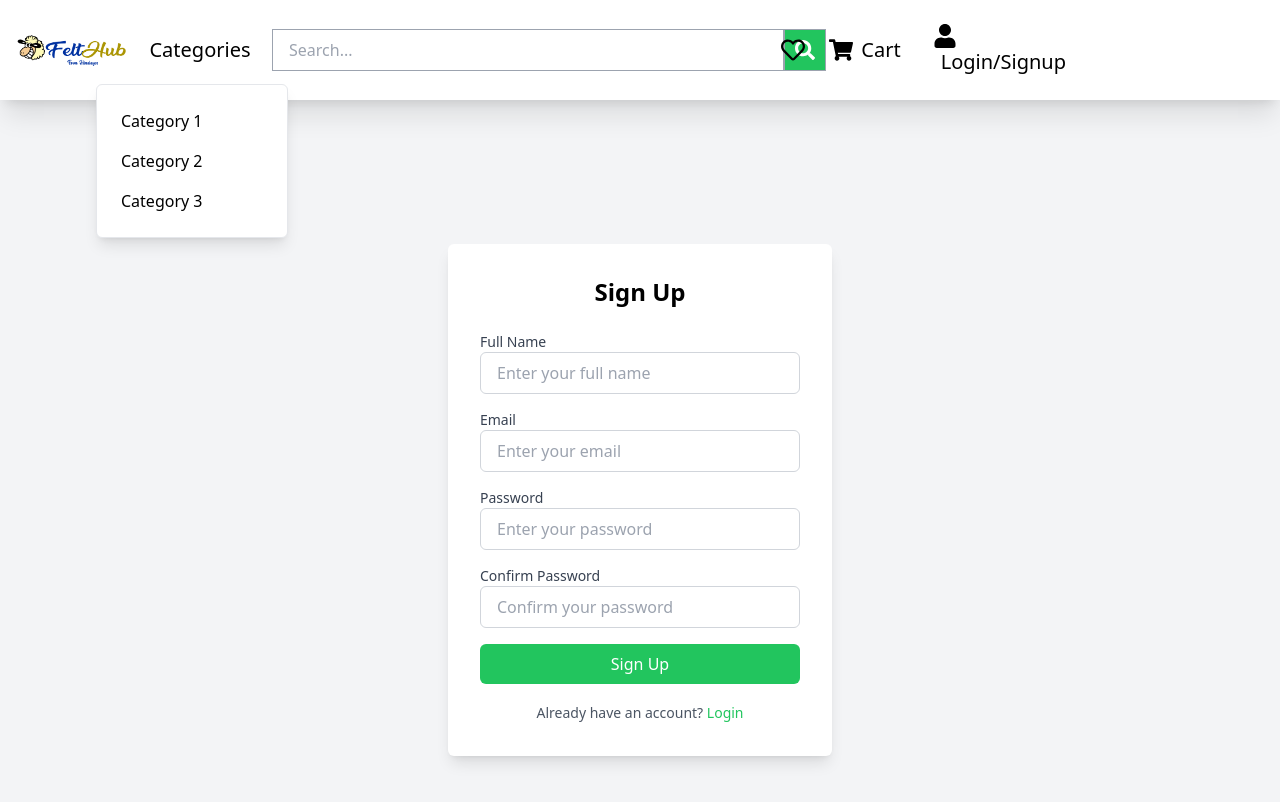
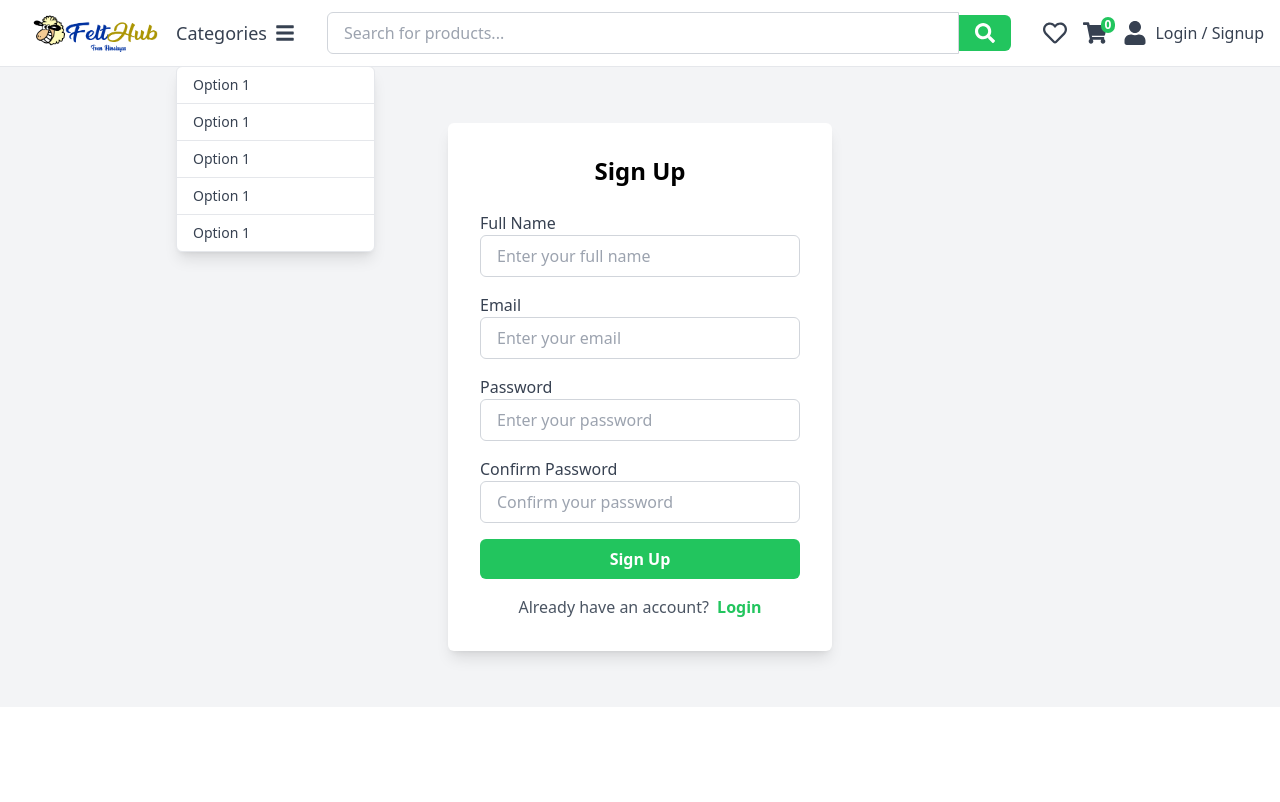
Before and after one commit to shuseelmaharjan/mern-ecom-client, a React (Create React App) app: page /signup in a window 1280 px wide. Both pictures are taken after a click on the button "Categories". Shown: the top 802 px of the page. Built offline with nearby package versions, Linux system fonts and the light colour scheme; no server answers.

Commit message:
login/logou/signup authentication fixed with occured issued now left for openauthentication logins

```diff
--- a/src/App.js
+++ b/src/App.js
@@ -1,23 +1,22 @@
 import './App.css';
 import Header from './components/Header/Header';
-import { BrowserRouter as Router, Routes, Route } from 'react-router-dom';
+import { Routes, Route } from 'react-router-dom';
 import Homepage from './pages/Homepage/Homepage';
 import Login from './pages/Auth/Login';
 import Register from './pages/Auth/Register';
-import { AuthProvider } from './context/AuthContext';
 
 function App() {
   return (
-    <AuthProvider>
-      <Router>
-        <Header />
+    <>
+
+    <Header />
         <Routes>
           <Route path='/' element={<Homepage />} />
           <Route path='/login' element={<Login />} />
           <Route path='/signup' element={<Register />} />
         </Routes>
-      </Router>
-    </AuthProvider>
+    </>
+
   );
 }
 
--- a/src/components/Header/Header.jsx
+++ b/src/components/Header/Header.jsx
@@ -1,117 +1,267 @@
-import React, { useState } from 'react';
+import React, { useState, useRef } from 'react';
 import logo from '../../assets/felthub-logo.png';
 import { FaSearch, FaBars, FaShoppingCart, FaRegHeart, FaUser, FaTimes } from 'react-icons/fa';
 import { Link } from 'react-router-dom';
 import { useAuth } from '../../context/AuthContext';
+import { FaBox } from "react-icons/fa6";
+import { LiaGiftSolid } from "react-icons/lia";
+import { MdLogout } from "react-icons/md";
+import Logout from '../../pages/Auth/Logout';
 
 const Header = () => {
   const [showCategory, setShowCategory] = useState(false);
   const [showMobileMenu, setShowMobileMenu] = useState(false);
+  const [showProfileMenu, setShowProfileMenu] = useState(false);
 
-  const { isLoggedIn } = useAuth();
+  const {
+    showLogoutModal,
+    setShowLogoutModal,
+    handleLogout,
+    isLoggedIn,
+  } = useAuth()
+
+  const categoriesButtonRef = useRef(null);
+
+
 
   return (
     <>
-      <header className="bg-white text-black p-4 relative shadow-xl border-gray-300">
-        <div className="container mx-auto">
-          {/* Desktop View */}
-          <div className="hidden lg:flex items-center relative">
-            <div className="flex items-center space-x-4 justify-between w-[20vw]">
+      <header className="bg-white shadow-md border-b border-gray-200">
+        <div className="container mx-auto px-4 py-3 flex items-center justify-between">
+          {/* Logo and Categories */}
+          <div className="flex items-center space-x-4">
+          <button
+              onClick={() => setShowMobileMenu(!showMobileMenu)}
+              className="lg:hidden text-gray-700 hover:text-green-500 transition"
+            >
+              <FaBars className="text-2xl" />
+            </button>
+
             <Link to="/">
-                <img src={logo} alt="Logo" className="w-30" />
+              <img src={logo} alt="Logo" className="w-32" />
             </Link>
             <button
               onClick={() => setShowCategory(!showCategory)}
-                className="px-4 py-2 rounded-md flex items-center justify-center hover:bg-gray-100 transition-colors duration-300 w-[10vw] text-xl"
+              className="hidden lg:flex items-center space-x-2 text-gray-700 hover:text-green-500 transition"
+              ref={categoriesButtonRef} // Attach the ref to the button
             >
-                Categories
-                <FaBars className="ml-4" />
+              <span className="text-lg font-medium">Categories</span>
+              <FaBars className="text-xl" />
             </button>
           </div>
-            <div className="flex items-center">
+
+          {/* Search Bar */}
+          <div className="hidden lg:flex flex-grow items-center mx-8">
             <input
               type="text"
-                className="w-[40vw] py-2 px-4 border border-gray-400 focus:outline-none"
-                placeholder="Search..."
+              className="flex-grow py-2 px-4 border border-gray-300 rounded-l-md focus:ring-2 focus:ring-green-500 focus:outline-none"
+              placeholder="Search for products..."
             />
-              <button className="bg-green-500 p-2.5 border border-gray-400 text-white">
-                <FaSearch className="text-xl" />
+            <button className="bg-green-500 text-white px-4 py-2 rounded-r-md hover:bg-green-600 transition flex items-center justify-center">
+              <FaSearch className="text-xl h-full" />
             </button>
           </div>
-            <div className="flex items-center justify-end space-x-2 w-[20vw]">
-              <span className="flex items-center p-2 rounded-lg hover:bg-gray-200 cursor-pointer transition-colors duration-200 select-none">
+
+          {/* Right-Side Icons */}
+          <div className="flex items-center space-x-4">
+            <Link
+              to="/wishlist"
+              className="text-gray-700 hover:text-green-500 transition"
+            >
               <FaRegHeart className="text-2xl" />
+            </Link>
+            <Link
+              to="/cart"
+              className="text-gray-700 hover:text-green-500 transition relative"
+            >
+              <FaShoppingCart className="text-2xl" />
+              {/* Example Badge */}
+              <span className="absolute -top-1 -right-2 bg-green-500 text-white text-xs font-bold rounded-full px-1">
+                0
               </span>
+            </Link>
+            <div className="relative">
+              {isLoggedIn ? (
+                <>
+                  <button
+                    onClick={() => setShowProfileMenu(!showProfileMenu)}
+                    className="text-gray-700 hover:text-green-500 flex items-center space-x-2 transition"
+                  >
+                    <FaUser className="text-2xl" />
+                    <span className="hidden lg:block">Hello, User</span>
+                  </button>
+                  {showProfileMenu && (
+                    <div className="absolute right-0 mt-2 w-48 bg-white shadow-lg border rounded-md">
+                    <ul className="divide-y divide-gray-200">
+                      <li className="group">
+                        <Link
+                          to="/profile"
+                          className="flex items-center px-4 py-2 hover:bg-gray-100"
+                        >
+                          <FaUser className="mr-2 text-gray-500 group-hover:text-gray-700" />
+                          <span className="text-sm font-medium text-gray-700 group-hover:text-gray-900">
+                            My Profile
+                          </span>
+                        </Link>
+                      </li>
+                      <li className="group">
+                        <Link
+                          to="/orders"
+                          className="flex items-center px-4 py-2 hover:bg-gray-100"
+                        >
+                          <FaBox className="mr-2 text-gray-500 group-hover:text-gray-700" />
+                          <span className="text-sm font-medium text-gray-700 group-hover:text-gray-900">
+                            Orders
+                          </span>
+                        </Link>
+                      </li>
+                      <li className="group">
+                        <Link
+                          to="/wishlist"
+                          className="flex items-center px-4 py-2 hover:bg-gray-100"
+                        >
+                          <FaRegHeart className="mr-2 text-gray-500 group-hover:text-gray-700" />
+                          <span className="text-sm font-medium text-gray-700 group-hover:text-gray-900">
+                            Wishlist
+                          </span>
+                        </Link>
+                      </li>
+                      <li className="group">
+                        <Link
+                          to="/rewards"
+                          className="flex items-center px-4 py-2 hover:bg-gray-100"
+                        >
+                          <LiaGiftSolid className="mr-2 text-gray-500 group-hover:text-gray-700" />
+                          <span className="text-sm font-medium text-gray-700 group-hover:text-gray-900">
+                            Rewards
+                          </span>
+                        </Link>
+                      </li>
+                      <li className="group">
+                        <button
+                          className="flex items-center px-4 py-2 hover:bg-gray-100 w-full"
+                          onClick={() => setShowLogoutModal(true)} // Show logout modal
+                        >
+                          <MdLogout className="mr-2 text-gray-500 group-hover:text-gray-700" />
+                          <span className="text-sm font-medium text-gray-700 group-hover:text-gray-900">
+                            Logout
+                          </span>
+                        </button>
+                      </li>
+                    </ul>
+                  </div>
 
-              <span className="flex items-center p-2 rounded-lg hover:bg-gray-200 cursor-pointer transition-colors duration-200 select-none">
-                <FaShoppingCart className="text-2xl" />
-                <span className="text-xl mx-2">Cart</span>
-              </span>
-
-              <span className="flex items-center p-2 rounded-lg hover:bg-gray-200 cursor-pointer transition-colors duration-200 select-none">
-                {isLoggedIn ? (
-                  <span className="text-xl mx-2">"hello"</span>
+                  )}
+                </>
               ) : (
-                  <Link to="/login">
+                <Link
+                  to="/login"
+                  className="text-gray-700 hover:text-green-500 transition flex items-center space-x-2"
+                >
                   <FaUser className="text-2xl" />
-                    <span className="text-xl mx-2">Login/Signup</span>
+                  <span className="hidden lg:block">Login / Signup</span>
                 </Link>
               )}
-                {/* <Link to="/login">
-                    <FaUser className="text-2xl" />
-                    <span className="text-xl mx-2">Login/Signup</span>
-                  </Link> */}
-              </span>
+            </div>
           </div>
         </div>
 
-          {/* Mobile View */}
-          <div className="lg:hidden">
-            <div className="flex items-center justify-between">
-              <div className="flex">
-                <button onClick={() => setShowMobileMenu(!showMobileMenu)}>
-                  <div className="w-6 h-1 bg-black mb-1"></div>
-                  <div className="w-6 h-1 bg-black mb-1"></div>
-                  <div className="w-6 h-1 bg-black"></div>
-                </button>
-                <img src={logo} alt="Logo" className="w-20 ml-5" />
-              </div>
+        {/* Dropdown for Categories */}
+        {showCategory && (
+          <div
+            className="absolute bg-white shadow-lg border rounded-md"
+            style={{
+              left: categoriesButtonRef.current?.offsetLeft,
+              width: categoriesButtonRef.current?.offsetWidth + 80,
+            }}
+          >
+            <ul className="divide-y divide-gray-200">
+                      <li className="group">
+                        <Link className="flex items-center px-4 py-2 hover:bg-gray-100">
+                          <span className="text-sm font-medium text-gray-700 group-hover:text-gray-900">
+                           Option 1
+                          </span>
+                        </Link>
+                      </li>
+                      <li className="group">
+                        <Link className="flex items-center px-4 py-2 hover:bg-gray-100">
+                          <span className="text-sm font-medium text-gray-700 group-hover:text-gray-900">
+                           Option 1
+                          </span>
+                        </Link>
+                      </li>
+                      <li className="group">
+                        <Link className="flex items-center px-4 py-2 hover:bg-gray-100">
+                          <span className="text-sm font-medium text-gray-700 group-hover:text-gray-900">
+                           Option 1
+                          </span>
+                        </Link>
+                      </li>
+                      <li className="group">
+                        <Link className="flex items-center px-4 py-2 hover:bg-gray-100">
+                          <span className="text-sm font-medium text-gray-700 group-hover:text-gray-900">
+                           Option 1
+                          </span>
+                        </Link>
+                      </li>
+                      <li className="group">
+                        <Link className="flex items-center px-4 py-2 hover:bg-gray-100">
+                          <span className="text-sm font-medium text-gray-700 group-hover:text-gray-900">
+                           Option 1
+                          </span>
+                        </Link>
+                      </li>
 
-              <div className="flex items-center space-x-4">
-                <FaRegHeart className="text-xl" />
-                <FaShoppingCart className="text-xl" />
-                <span>
-                  <FaUser className="text-xl" />
-                  <span>Sign in</span>
-                </span>
-              </div>
-            </div>
-            {showMobileMenu && (
-              <div className="absolute bg-gray-700 text-white p-4 w-full">
-                <button onClick={() => setShowMobileMenu(false)}>
-                  <FaTimes className="text-xl" />
-                </button>
-                <ul>
-                  <li>Category 1</li>
-                  <li>Category 2</li>
-                  <li>Category 3</li>
                     </ul>
           </div>
         )}
+
+        {/* Mobile Menu */}
+        {showMobileMenu && (
+          <div className="lg:hidden bg-white text-gray-800 absolute inset-0 z-50">
+            <div className='mx-auto px-4 py-3'>
+            <Link to="/">
+              <img src={logo} alt="Logo" className="w-32" />
+            </Link>
             </div>
-        </div>
-      </header>
-      {showCategory && (
-        <div className="container mx-auto">
-          <div className="absolute bg-white text-black p-4 rounded-md shadow-lg border w-[15vw] ml-24" style={{ marginTop: '-2vh' }}>
-            <ul>
-              <li className="p-2 hover:bg-gray-100">Category 1</li>
-              <li className="p-2 hover:bg-gray-100">Category 2</li>
-              <li className="p-2 hover:bg-gray-100">Category 3</li>
-            </ul>
+
+            <button
+              onClick={() => setShowMobileMenu(false)}
+              className="absolute top-4 right-4 text-gray-800"
+            >
+              <FaTimes className="text-2xl" />
+            </button>
+            <div className="flex flex-col space-y-4 px-8 py-6">
+              <Link to="/" className="hover:text-green-500">Home</Link>
+              <Link to="/category" className="hover:text-green-500">Categories</Link>
+              <Link to="/login" className="hover:text-green-500">Login / Signup</Link>
             </div>
           </div>
         )}
+        <div className="lg:hidden px-4 py-2 flex">
+          <input
+            type="text"
+            className="w-[80vw] py-2 px-4 border border-gray-300 rounded-md focus:ring-2 focus:ring-green-500 focus:outline-none"
+            placeholder="Search for products..."
+          />
+          {/* <input
+              type="text"
+              className="flex-grow py-2 px-4 border border-gray-300 rounded-l-md focus:ring-2 focus:ring-green-500 focus:outline-none"
+              placeholder="Search for products..."
+            /> */}
+            <button className="bg-green-500 w-[20vw] text-white px-4 py-2 rounded-r-md hover:bg-green-600 transition flex items-center justify-center">
+              <FaSearch className="text-xl h-full" />
+            </button>
+        </div>
+
+        {showLogoutModal && (
+        <Logout
+          onClose={() => setShowLogoutModal(false)}
+          onConfirm={handleLogout}
+        />
+      )}
+
+      </header>
     </>
   );
 };
--- a/src/context/AuthContext.js
+++ b/src/context/AuthContext.js
@@ -1,6 +1,8 @@
 import React, { createContext, useContext, useState, useEffect, useCallback } from 'react';
 import axios from 'axios';
 import config from '../services/config';
+import authService from '../services/authService/authService';
+import { useNavigate } from 'react-router-dom';
 
 const AuthContext = createContext();
 
@@ -14,6 +16,10 @@ const api = axios.create({
 
 // Provider component
 export const AuthProvider = ({ children }) => {
+  const [showLogoutModal, setShowLogoutModal] = useState(false);
+  const navigate = useNavigate();
+
+
   const [accessToken, setAccessToken] = useState(() => {
     return window.accessToken || null;
   });
@@ -72,7 +78,7 @@ export const AuthProvider = ({ children }) => {
 
   // Function to check if the cookie is expired
   const checkCookieExpiration = useCallback(() => {
-    const cookie = document.cookie.split('; ').find(row => row.startsWith('xhr='));
+    const cookie = document.cookie.split('; ').find(row => row.startsWith('rest='));
     if (cookie) {
       const cookieValue = cookie.split('=')[1];
       const decodedToken = JSON.parse(atob(cookieValue.split('.')[1]));
@@ -99,11 +105,30 @@ export const AuthProvider = ({ children }) => {
       refreshToken();
     }
 
-    checkCookieExpiration(); // Check if the cookie is expired on every page load or refresh
+    checkCookieExpiration();
   }, [accessToken, checkToken, refreshToken, checkCookieExpiration]);
 
+  const handleLogout = async () => {
+    try {
+      await authService.logout();
+      // setToken(null);
+      //   setIsLoggedIn(false);
+      //   setAccessToken(null);
+      //   setShowLogoutModal(false);
+      window.location.reload();
+      navigate('/');
+    } catch (error) {
+      console.error('Logout failed:', error.message);
+    }
+  };
+
+
+
+  // console.log("Logged status:", isLoggedIn);
+  // console.log("accessToken:", accessToken);
+  // console.log("Logout Modal:", showLogoutModal);
   return (
-    <AuthContext.Provider value={{ accessToken, setToken, isLoggedIn }}>
+    <AuthContext.Provider value={{ accessToken, setToken, isLoggedIn, handleLogout, showLogoutModal, setShowLogoutModal }}>
       {children}
     </AuthContext.Provider>
   );
--- a/src/index.js
+++ b/src/index.js
@@ -3,11 +3,17 @@ import ReactDOM from 'react-dom/client';
 import './index.css';
 import App from './App';
 import reportWebVitals from './reportWebVitals';
+import { BrowserRouter } from 'react-router-dom';
+import { AuthProvider } from './context/AuthContext';
 
 const root = ReactDOM.createRoot(document.getElementById('root'));
 root.render(
   <React.StrictMode>
-    <App />
+    <BrowserRouter>
+    <AuthProvider>
+      <App/>
+    </AuthProvider>
+    </BrowserRouter>
   </React.StrictMode>
 );
 
--- a/src/pages/Auth/Login.jsx
+++ b/src/pages/Auth/Login.jsx
@@ -1,8 +1,9 @@
 import React, { useState } from 'react';
 import { useNavigate } from 'react-router-dom';
-import { useAuth } from '../../context/AuthContext'; // Access token context
+import { useAuth } from '../../context/AuthContext';
 import authService from '../../services/authService/authService';
 import { Link } from 'react-router-dom';
+
 
 const Login = () => {
   const [email, setEmail] = useState('');
@@ -33,8 +34,10 @@ const Login = () => {
     }
   };
 
+
+
   return (
-    <div className="min-h-screen bg-gray-100 flex items-center justify-center p-4">
+    <div className="h-[80vh] bg-gray-100 flex items-center justify-center p-4">
       <div className="bg-white p-8 rounded-md shadow-lg max-w-sm w-full">
         <h2 className="text-2xl font-semibold text-center mb-6">Login</h2>
         {msg && <div className="text-green-500 text-sm text-center mb-4">{msg}</div>}
@@ -42,7 +45,7 @@ const Login = () => {
 
         <form onSubmit={handleSubmit} className="space-y-4">
           <div>
-            <label className="block text-sm font-medium text-gray-700">Email</label>
+            <label className="block text-base font-medium text-gray-700">Email</label>
             <input
               type="email"
               value={email}
@@ -53,7 +56,7 @@ const Login = () => {
             />
           </div>
           <div>
-            <label className="block text-sm font-medium text-gray-700">Password</label>
+            <label className="block text-base font-medium text-gray-700">Password</label>
             <input
               type="password"
               value={password}
@@ -63,17 +66,18 @@ const Login = () => {
               required
             />
           </div>
-          <button type="submit" className="w-full py-2 bg-green-500 text-white rounded-md hover:bg-green-600">
+          <button type="submit" className="w-full py-2 bg-green-500 font-bold text-base text-white rounded-md hover:bg-green-600">
             Login
           </button>
         </form>
 
         <div className="text-center mt-4">
-          <span className="text-sm text-gray-600">
+          <span className="text-base text-gray-600">
             Don't have an account?
-            <Link to="/signup" className="text-green-500 hover:underline">Sign Up</Link>
+            <Link to="/signup" className="text-green-500 hover:underline font-bold ml-1">Sign Up</Link>
           </span>
         </div>
+
       </div>
     </div>
   );
--- /dev/null
+++ b/src/pages/Auth/Logout.jsx
@@ -0,0 +1,27 @@
+import React from 'react';
+
+const Logout = ({ onClose, onConfirm }) => {
+  return (
+    <div className="fixed inset-0 flex justify-center items-center bg-black bg-opacity-50">
+      <div className="bg-white p-6 rounded-md shadow-lg w-96">
+        <h2 className="text-xl font-semibold mb-4">Are you sure you want to log out?</h2>
+        <div className="flex justify-end space-x-4">
+          <button
+            className="px-4 py-2 border border-gray-300 rounded-md hover:bg-gray-200"
+            onClick={onClose} // Cancel
+          >
+            Cancel
+          </button>
+          <button
+            className="px-4 py-2 bg-red-500 text-white rounded-md hover:bg-red-600"
+            onClick={onConfirm} // Confirm
+          >
+            Confirm
+          </button>
+        </div>
+      </div>
+    </div>
+  );
+};
+
+export default Logout;
--- a/src/pages/Auth/Register.jsx
+++ b/src/pages/Auth/Register.jsx
@@ -50,7 +50,7 @@ const Register = () => {
   };
 
   return (
-    <div className="min-h-screen bg-gray-100 flex items-center justify-center p-4">
+    <div className="h-[80vh] bg-gray-100 flex items-center justify-center p-4">
       <div className="bg-white p-8 rounded-md shadow-lg max-w-sm w-full">
         <h2 className="text-2xl font-semibold text-center mb-6">Sign Up</h2>
         {msg && (
@@ -61,7 +61,7 @@ const Register = () => {
         <form onSubmit={handleSubmit} className="space-y-4">
           {/* Full Name */}
           <div>
-            <label className="block text-sm font-medium text-gray-700">Full Name</label>
+            <label className="block text-base font-medium text-gray-700">Full Name</label>
             <input
               type="text"
               value={fullName}
@@ -74,7 +74,7 @@ const Register = () => {
 
           {/* Email */}
           <div>
-            <label className="block text-sm font-medium text-gray-700">Email</label>
+            <label className="block text-base font-medium text-gray-700">Email</label>
             <input
               type="email"
               value={email}
@@ -87,7 +87,7 @@ const Register = () => {
 
           {/* Password */}
           <div>
-            <label className="block text-sm font-medium text-gray-700">Password</label>
+            <label className="block text-base font-medium text-gray-700">Password</label>
             <input
               type="password"
               value={password}
@@ -100,7 +100,7 @@ const Register = () => {
 
           {/* Confirm Password */}
           <div>
-            <label className="block text-sm font-medium text-gray-700">Confirm Password</label>
+            <label className="block text-base font-medium text-gray-700">Confirm Password</label>
             <input
               type="password"
               value={confirmPassword}
@@ -113,22 +113,22 @@ const Register = () => {
 
           {/* Error Message */}
           {error && (
-            <div className="text-red-500 text-sm text-center mt-2">
+            <div className="text-red-500 text-base text-center mt-2">
               {error}
             </div>
           )}
 
           <button
             type="submit"
-            className="w-full py-2 bg-green-500 text-white rounded-md hover:bg-green-600 focus:outline-none focus:ring-2 focus:ring-green-500"
+            className="w-full py-2 bg-green-500 text-white font-bold text-base rounded-md hover:bg-green-600 focus:outline-none focus:ring-2 focus:ring-green-500"
           >
             Sign Up
           </button>
         </form>
         <div className="text-center mt-4">
-          <span className="text-sm text-gray-600">
+          <span className="text-base text-gray-600">
             Already have an account?{' '}
-            <Link to="/login" className="text-green-500 hover:underline">
+            <Link to="/login" className="text-green-500 hover:underline ml-1 font-bold">
               Login
             </Link>
           </span>
```
Also changed, not shown: src/services/authService/authService.js (+17 -0 lines). Lines whose indentation alone changed are shown as unchanged.
